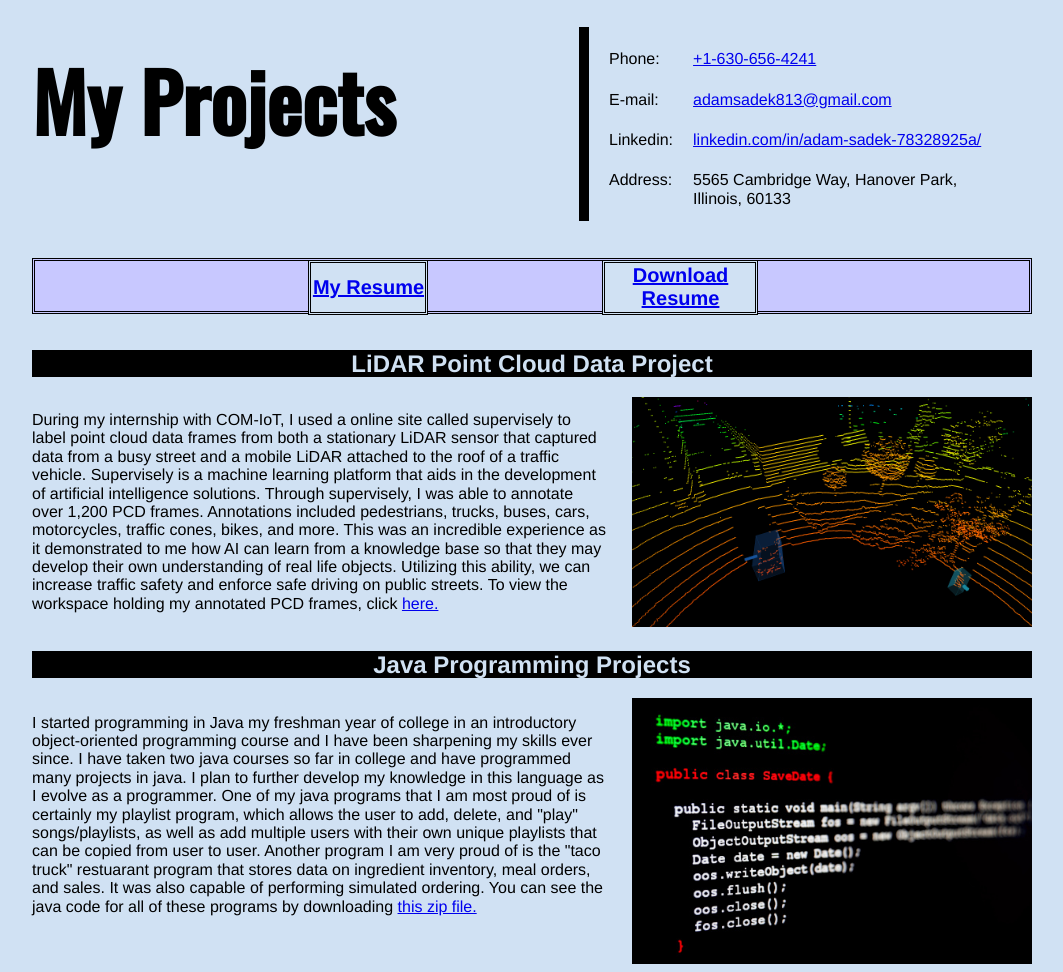
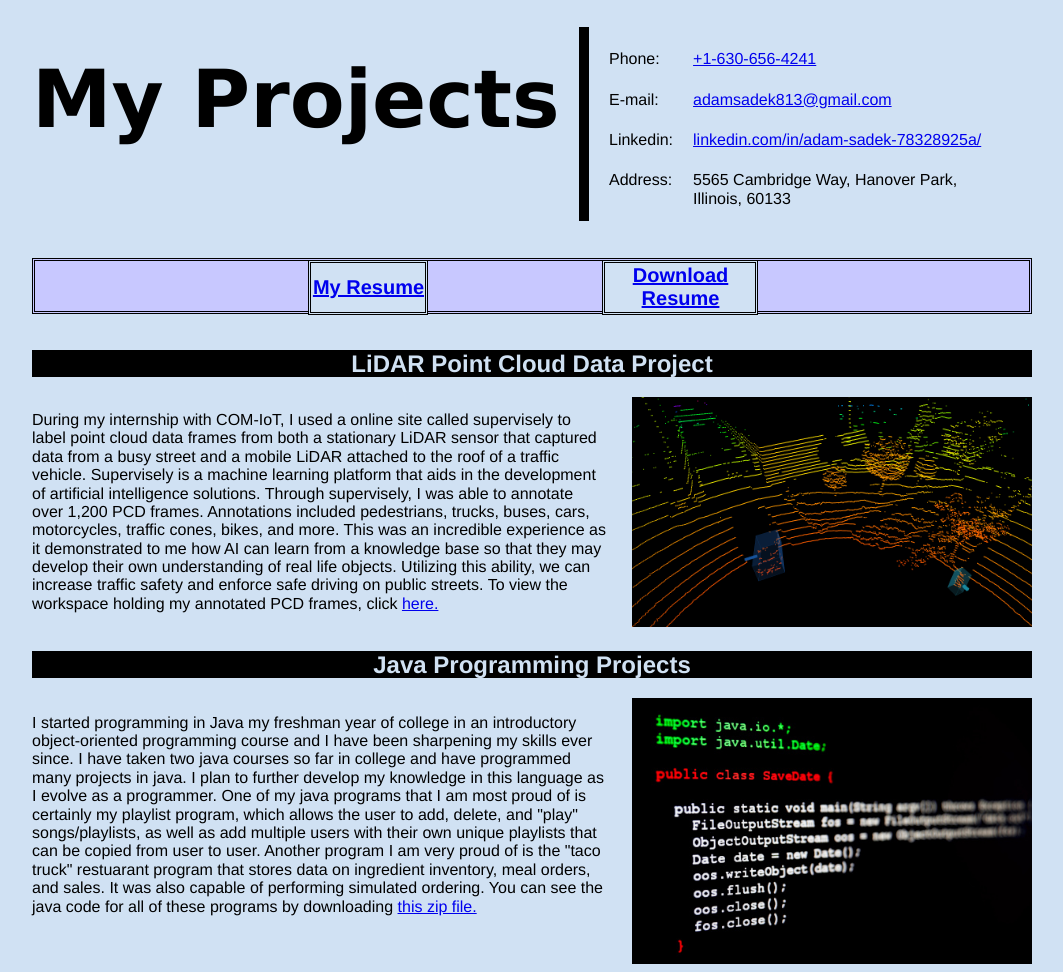
Before and after one commit to adamsadek813/Adam-Sadeks-Website, a plain HTML site: page projects.html in a window 1280 px wide. Shown: the top 972 px of the page, without its empty margins (108-1171 px from the left). Drawn offline with nearby package versions, Linux system fonts and the light colour scheme.

Commit message:
Update projectstyle.css

```diff
--- a/projectstyle.css
+++ b/projectstyle.css
@@ -10,7 +10,7 @@ margin-top: -49px;
 }
 
 h1{
-font-family: 'Oswald', sans-serif;
+font-family: 'Verdana', sans-serif;
 }
 
 /*body > header > h2{
```
